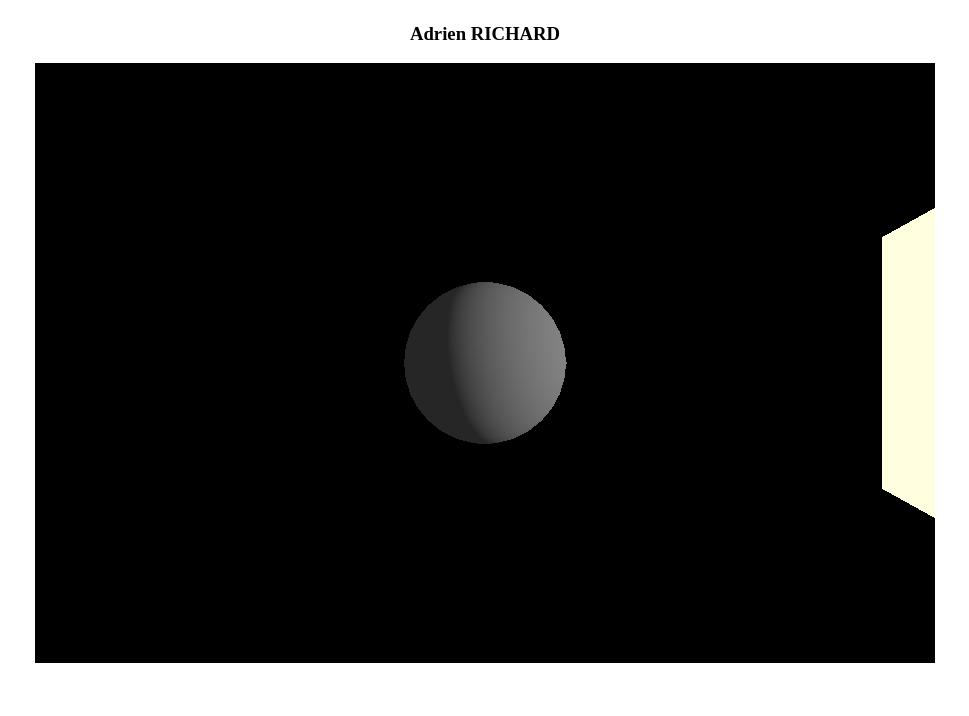
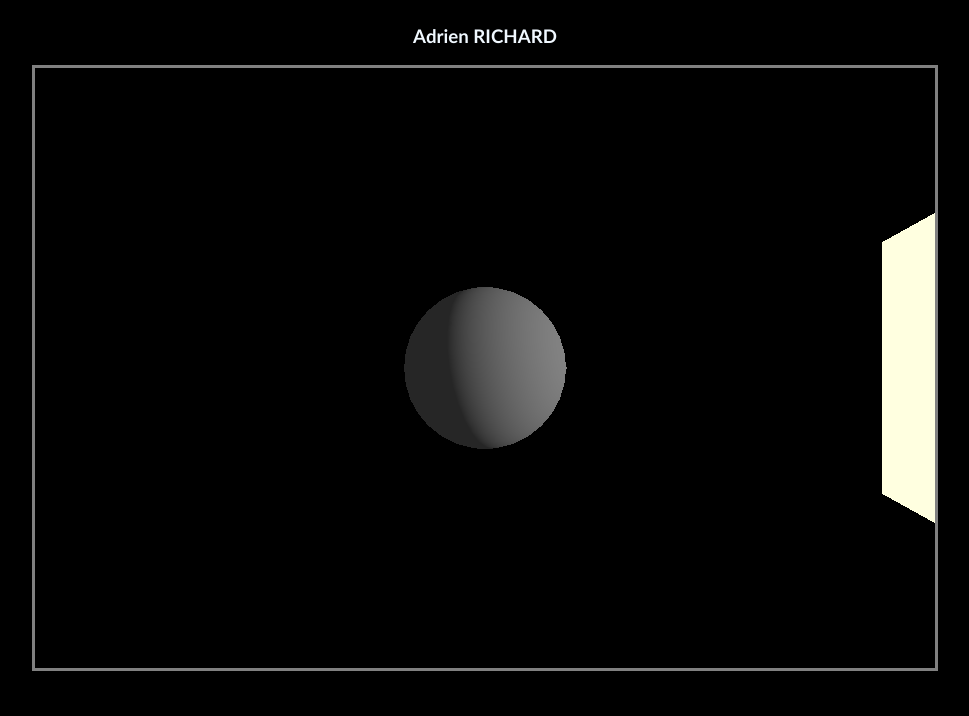
Before and after one commit to Adr1enR1chard/test-technique-enlaps, a website built with Vite: page index.html in a window 1280 px wide. Shown: the part 84-800 px from the top of the page, without its empty margins (155-1124 px from the left). Built offline with nearby package versions, Linux system fonts and the light colour scheme; animation ran at ten frames a second.

Commit message:
css dark style

```diff
--- a/src/style.css
+++ b/src/style.css
@@ -3,4 +3,15 @@ body {
     flex-direction: column;
     align-items: center;
     justify-content: center;
+    background-color: black;
 }
+
+h1,
+h3 {
+    color: aliceblue;
+    font-family: 'Trebuchet MS', 'Lucida Sans Unicode', 'Lucida Grande', 'Lucida Sans', Arial, sans-serif;
+}
+
+canvas {
+    border: solid grey;
+}
```
